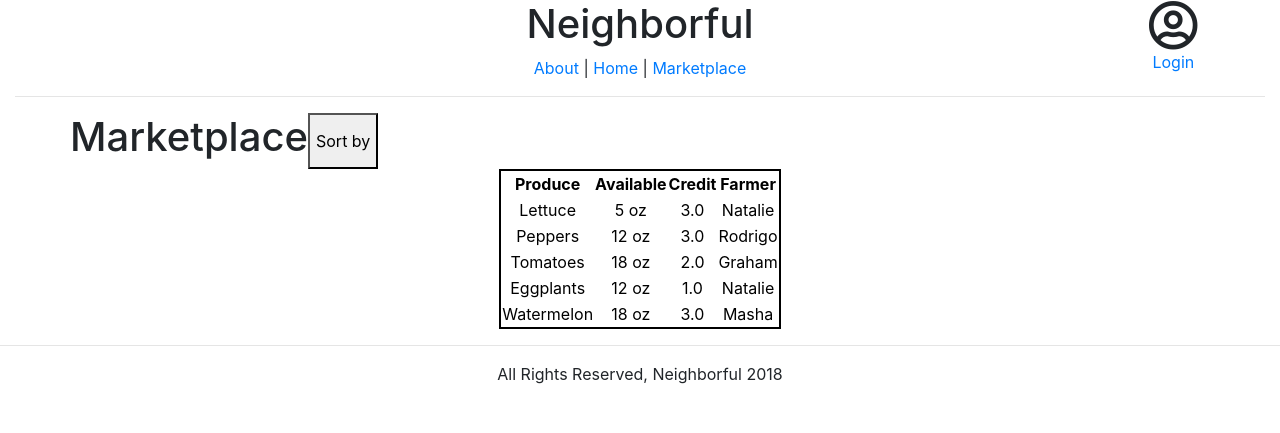
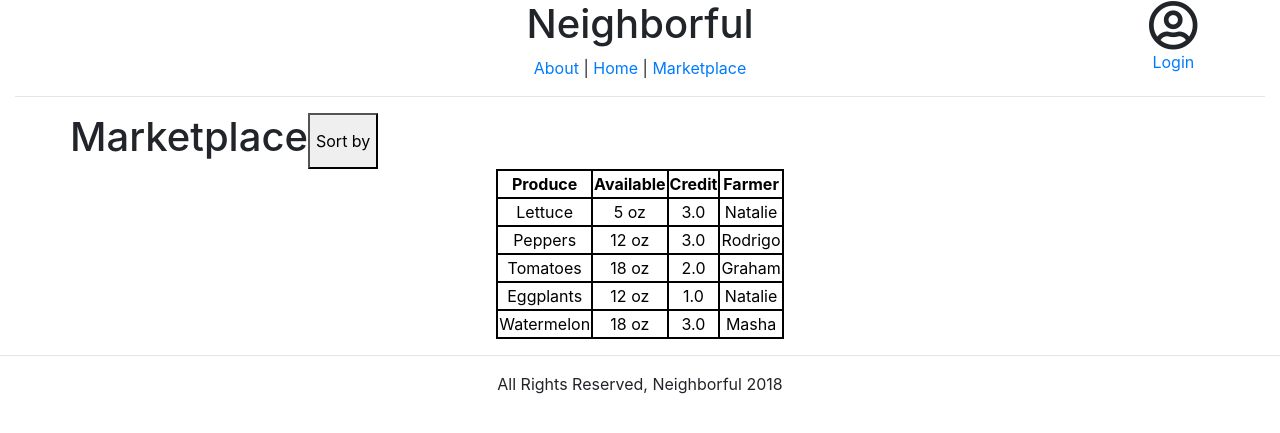
Before and after one commit to njang/neighborful, a Django app: page /marketplace/ in a window 1280 px wide. Shown: the top 433 px of the page. Run offline with Django 3.2, Linux system fonts and the light colour scheme; data that the repository does not hold is empty; some libraries are stand-ins or nearby versions.

Commit message:
styles tables

```diff
--- a/main_app/static/style.css
+++ b/main_app/static/style.css
@@ -1,13 +1,4 @@
 {% load static %}
-/* iPhone 6+ ----------- */
-@media only screen and (min-device-width: 414px) and (max-device-height: 736px) and (orientation : landscape) and (-webkit-device-pixel-ratio: 2){
-/* Styles */
-}
-
-@media only screen and (min-device-width: 414px) and (max-device-height: 736px) and (orientation : portrait) and (-webkit-device-pixel-ratio: 2){
-/* Styles */
-}
-
 body {
     text-align: center;
 }
@@ -37,17 +28,33 @@ body {
     transform: translate(-50%, -50%);
     color: white;
 }
-
+/*////////////// TABLES  //////////////*/
+/* marketplace.html */
+.mTbl {
+  color: black;
+  border: black 2px solid;
+  table-layout: fixed;
+}
+/* profile.html */
 #profileTbl {
   color: red;
   border: black 2px solid;
+  table-layout: fixed;
 }
 
-.mTbl {
-  color: black;
-  border: black 2px solid;
+td {
+  border: black solid 2px;
 }
 
+th {
+  border: black solid 2px;
+}
+
+thead {
+  font-weight: bold;
+}
+/*////////////////////////////*/
+/* header.html */
 #fontAwesome {
   font-size: 50px;
 }
--- a/main_app/templates/profile.html
+++ b/main_app/templates/profile.html
@@ -16,9 +16,9 @@
     <div class="row justify-content-center">
 		<table class="col-md-8 col-s-1" id="profileTbl">
 	        <thead>
-				<td>Produce</td>
-				<td>Available</td>
-				<td>Credit</td>
+				<th>Produce</th>
+				<th>Available</th>
+				<th>Credit</th>
 	        </thead>
 	        <tbody>
 	            {% for produce in produces %}
```
